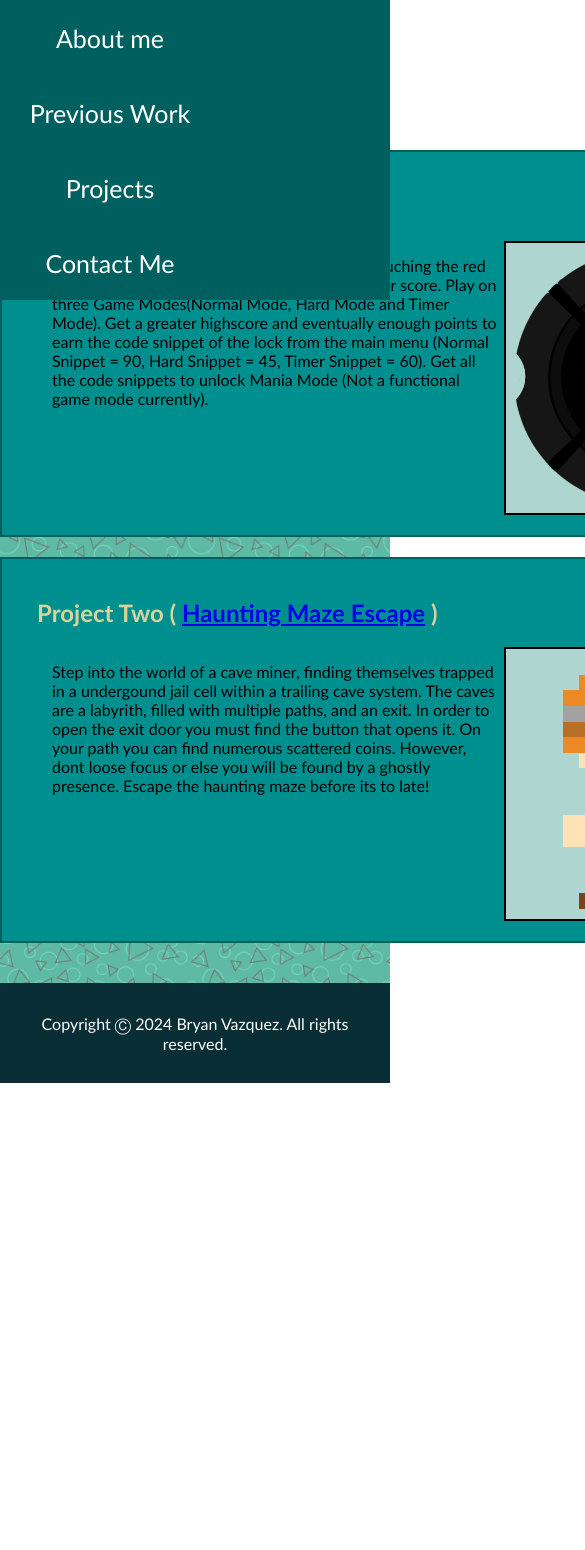
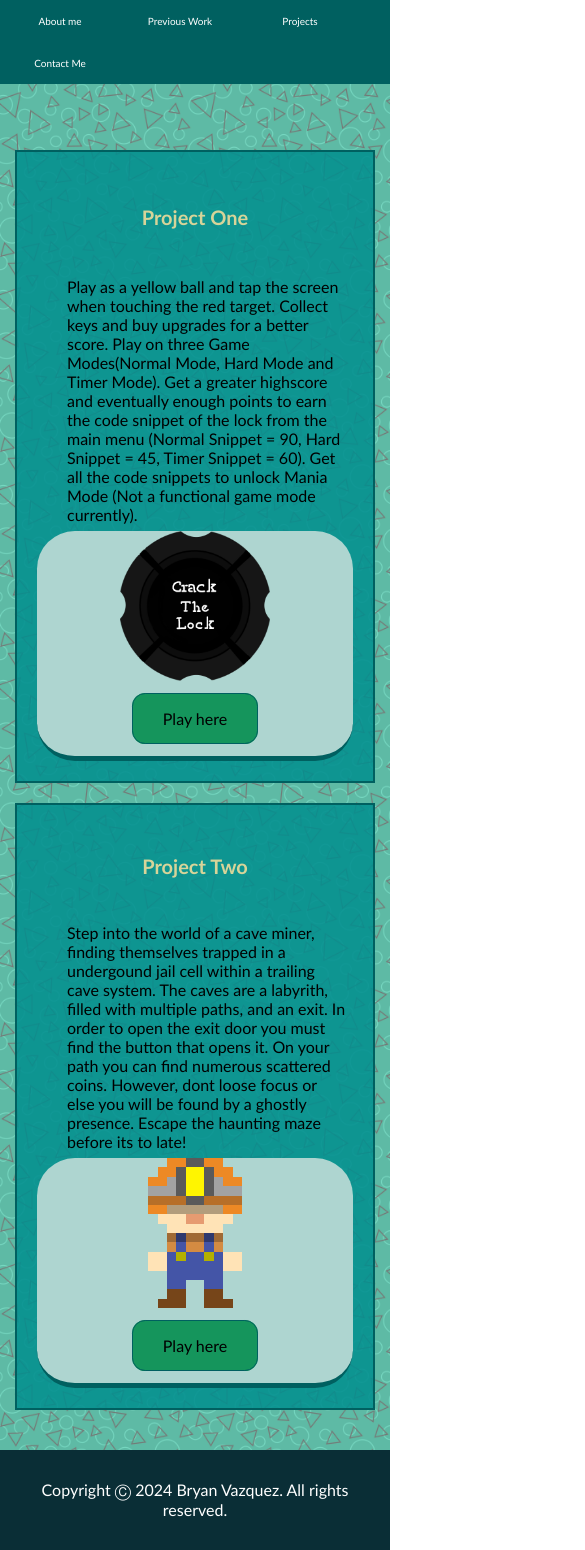
Before and after one commit to Wased20773/My-Website, a plain HTML site: page html/projects.html in a window 390 px wide. Shown: the top 1550 px of the page, 585 px wide, since content can reach past the window. Before the commit the page ends 1083 px from the top, so only its background shows below. Drawn offline with Linux system fonts and the light colour scheme.

Commit message:
Update: Re-designed the Projects page. Also, added some tablet friendly sizes to some pages, not all

```diff
--- a/html/projects.html
+++ b/html/projects.html
@@ -12,63 +12,67 @@
       <div id="divider-to-nav">
         <nav class="nav-container"></nav>
       </div>
-
-      <section class="project-container">
-        <!-- add image here -->
-        <h1 class="project-header1-left">
-          Project One (
-          <a href="https://slimsypanda64.itch.io/crack-the-lock"
-            >Crack The Lock</a
-          >
-          )
-        </h1>
-        <article class="article-spacing-left">
-          Play as a yellow ball and tap the screen when touching the red target.
-          Collect keys and buy upgrades for a better score. Play on three Game
-          Modes(Normal Mode, Hard Mode and Timer Mode). Get a greater highscore
-          and eventually enough points to earn the code snippet of the lock from
-          the main menu (Normal Snippet = 90, Hard Snippet = 45, Timer Snippet =
-          60). Get all the code snippets to unlock Mania Mode (Not a functional
-          game mode currently).
+      <div class="mobile-spacing">
+        <section class="game-card">
+          <h1 class="project-header">Project One</h1>
+          <article class="article-spacing">
+            <p>
+              Play as a yellow ball and tap the screen when touching the red
+              target. Collect keys and buy upgrades for a better score. Play on
+              three Game Modes(Normal Mode, Hard Mode and Timer Mode). Get a
+              greater highscore and eventually enough points to earn the code
+              snippet of the lock from the main menu (Normal Snippet = 90, Hard
+              Snippet = 45, Timer Snippet = 60). Get all the code snippets to
+              unlock Mania Mode (Not a functional game mode currently).
+            </p>
           </article>
-        <div class="project-image">
+          <div class="game-container">
             <img
               src="../images/Projects/wigget.jpg"
-            width="250"
-            height="250"
-            alt="Crack The Lock Game Icon"
-          />
+              width="150"
+              height="150"
+              alt="Crack The Lock game icon" />
+            <div>
+              <a
+                class="game-button-link"
+                href="https://slimsypanda64.itch.io/crack-the-lock"
+                >Play here</a
+              >
+            </div>
           </div>
         </section>
-      <section class="project-container">
-        <!-- add image here -->
-        <h1 class="project-header1-left">
-          Project Two (
-          <a href="https://slimsypanda64.itch.io/haunting-maze-escape"
-            >Haunting Maze Escape</a
-          >
-          )
-        </h1>
-        <article class="article-spacing-left">
-          Step into the world of a cave miner, finding themselves trapped in a
-          undergound jail cell within a trailing cave system. The caves are a
-          labyrith, filled with multiple paths, and an exit. In order to open
-          the exit door you must find the button that opens it. On your path you
-          can find numerous scattered coins. However, dont loose focus or else
-          you will be found by a ghostly presence. Escape the haunting maze
-          before its to late!
+      </div>
+      <div class="mobile-spacing">
+        <section class="game-card">
+          <h1 class="project-header">Project Two</h1>
+          <article class="article-spacing">
+            <p>
+              Step into the world of a cave miner, finding themselves trapped in
+              a undergound jail cell within a trailing cave system. The caves
+              are a labyrith, filled with multiple paths, and an exit. In order
+              to open the exit door you must find the button that opens it. On
+              your path you can find numerous scattered coins. However, dont
+              loose focus or else you will be found by a ghostly presence.
+              Escape the haunting maze before its to late!
+            </p>
           </article>
-        <div class="project-image">
+          <div class="game-container">
             <img
               class="pixelated-cover-art"
               src="../images/Projects/CharacterSprite1_Miner.png"
-            height="250"
-            width="250"
-            alt="Haunting Maze Escape Game Icon"
-          />
+              width="150"
+              height="150"
+              alt="Haunting Maze Escape game icon" />
+            <div>
+              <a
+                class="game-button-link"
+                href="https://slimsypanda64.itch.io/haunting-maze-escape"
+                >Play here</a
+              >
+            </div>
           </div>
         </section>
-
+      </div>
       <div id="divider-to-footer"></div>
     </div>
     <!-- Below here goes to the bottom of the page (meant for footer only) -->
--- a/style/styles.css
+++ b/style/styles.css
@@ -1,5 +1,5 @@
 /* Mobile view = 414px by 720px */
-/* Tablet view = 600px by 720px */
+/* Tablet view = 800px by 720px */
 /* Large view = 1024px by 720px */
 
 * {
@@ -108,7 +108,47 @@ body {
   transition: 0.5s;
 }
 
-/* Mobile view */
+/* Tablet view */
+@media (max-width: 1024px) and (min-width: 800px) {
+  #divider-to-nav {
+    /* overflow: auto; */
+    height: 100px;
+    /* background-color: red; for seeing how much spacing we have */
+  }
+
+  .nav-container {
+    display: flex;
+    align-items: center;
+    justify-content: center;
+  }
+
+  .nav-list-item {
+    margin: 8px;
+    width: 150px;
+  }
+
+  .nav-link {
+    font-size: 20px;
+    padding: 0.35em;
+    transition: none;
+  }
+
+  .nav-link:hover {
+    transition: none;
+  }
+}
+
+/* mobile view */
+
+@media (max-width: 599px) {
+  .nav-link {
+    font-size: 10px;
+  }
+
+  .nav-list-item {
+    width: 100px;
+  }
+}
 
 /* ------------------------ */
 
@@ -138,7 +178,19 @@ body {
   /* background-color: red; for seeing how much spacing we have*/
 }
 
-/* Mobile view */
+/* Tablet view */
+@media (max-width: 1024px) and (min-width: 800px) {
+  #footer {
+    height: 80px;
+    margin-top: -80px;
+  }
+
+  #divider-to-footer {
+    /* overflow: auto; */
+    height: 100px;
+    /* background-color: red; */
+  }
+}
 
 /* ------------------------ */
 
@@ -154,14 +206,14 @@ body {
   border: 10px dotted var(--Cat-Poly-Green);
   border-radius: 100%;
   padding: 10px;
-  margin-left: 50px;
+  margin-left: 20px;
 }
 
 .autobiography-container {
   display: flex;
   padding: 0 20px;
-  min-width: 550px;
-  max-width: 550px;
+  min-width: 500px;
+  max-width: 500px;
   align-items: center;
   justify-content: center;
   text-align: center;
@@ -171,25 +223,51 @@ body {
 .header1-about-me {
   margin: 0 20px 20px 20px;
   padding-bottom: 20px;
-  border-bottom: 2px solid rgb(17, 17, 17);
-  width: 350px;
-  font-size: 47px;
+  border-bottom: 2px solid black;
+  font-size: 45px;
   color: var(--Vanilla);
 }
 
 .about-me {
-  font-size: 25px;
+  font-size: 22px;
+}
+
+/* Tablet view */
+
+@media (max-width: 1024px) and (min-width: 800px) {
+  .profile-picture {
+    border: 8px dotted var(--Cat-Poly-Green);
+    padding: 8px;
+    margin-left: 16px;
+    width: 300px;
+    height: 300px;
+  }
+
+  .autobiography-container {
+    padding: 0 10px;
+    min-width: 350px;
+    max-width: 350px;
+  }
+
+  .header1-about-me {
+    margin: 0 18px 18px 18px;
+    padding-bottom: 18px;
+    border-bottom: 2px solid black;
+    font-size: 38px;
+    color: var(--Vanilla);
+  }
+
+  .about-me {
+    font-size: 17px;
+  }
 }
 
 /* For Previous Work */
 
 .resume-info-container {
-  display: grid;
-  grid-template-rows: 1fr;
-  grid-template-columns: 1fr 1fr;
   margin: 0 auto;
-  max-width: 500px;
-  min-width: 500px;
+  max-width: 600px;
+  min-width: 600px;
 }
 
 /* .resume-info {
@@ -198,31 +276,33 @@ body {
 
 #ordered-list-modified {
   list-style-position: inside;
+
+  margin: 0 0 20px 35px;
 }
 
 /* For Projects page */
 
-.project-container {
+.game-card {
   display: grid;
   /* justify-items: left; */
   grid-template-columns: 2fr 1fr;
-  grid-template-rows: 1fr 4fr;
+  grid-template-rows: 1fr 3fr;
   margin: 0 auto 20px;
   padding: 20px;
   border: 2px solid var(--Caribbean-Current);
-  background-color: var(--Dark-Cyan);
+  background-color: rgba(0, 143, 143, 0.85);
   max-width: 800px;
   min-width: 800px;
 }
 
-.project-header1-left {
+.project-header {
   margin-left: 15px;
   grid-column: span 2;
   align-content: center;
   color: var(--Vanilla);
 }
 
-.article-spacing-left {
+.article-spacing {
   margin: 15px 7px 7px 30px;
 }
 
@@ -235,10 +315,124 @@ body {
   padding: 10px;
 }
 
+.game-container {
+  border-bottom: 5px solid rgb(0, 96, 96);
+  background-color: var(--Light-Blue);
+  border-radius: 1cm;
+  display: grid;
+  grid-template-columns: 1fr;
+  grid-template-rows: 4fr 2fr;
+  align-items: center;
+  justify-items: center;
+  /* padding: 10px; */
+}
+
+.game-button-link {
+  border: 1px solid rgb(0, 96, 96);
+  border-radius: 0.35cm;
+  background-color: var(--Shamrock-Green);
+  padding: 15px 30px;
+  text-decoration: none;
+  color: black;
+}
+
 .pixelated-cover-art {
   image-rendering: pixelated;
   image-rendering: crisp-edges;
 }
+
+@media (max-width: 1024px) and (min-width: 800px) {
+  .game-card {
+    padding: 20px;
+    grid-template-rows: 0.85fr 4fr;
+    max-width: 700px;
+    min-width: 700px;
+  }
+
+  .project-header {
+    margin-left: 15px;
+    grid-column: span 2;
+    align-content: center;
+    color: var(--Vanilla);
+  }
+
+  .article-spacing {
+    margin: 15px 7px 7px 30px;
+  }
+
+  .project-image {
+    padding: 10px;
+  }
+
+  .project-image img {
+    width: 150px;
+    height: 150px;
+  }
+
+  .pixelated-cover-art {
+    image-rendering: pixelated;
+    image-rendering: crisp-edges;
+  }
+}
+
+@media (max-width: 800px) {
+  .mobile-spacing {
+    margin: 0 15px;
+  }
+
+  .game-card {
+    grid-template-columns: 1fr;
+    grid-template-rows: 1fr 1r 2fr 2fr;
+    padding: 20px;
+
+    max-width: 600px;
+    min-width: 300px;
+  }
+
+  .project-header {
+    margin-left: 0px;
+    font-size: 20px;
+    display: flex;
+    align-items: center;
+    justify-content: center;
+    grid-column: span 1;
+    color: var(--Vanilla);
+  }
+
+  .article-spacing {
+    margin: 15px 7px 7px 30px;
+  }
+
+  .project-image {
+    border: 2px solid black;
+    background-color: var(--Light-Blue);
+    padding: 10px;
+  }
+
+  .game-container {
+    border-bottom: 5px solid rgb(0, 96, 96);
+    background-color: var(--Light-Blue);
+    border-radius: 1cm;
+    display: grid;
+    align-items: center;
+    justify-items: center;
+  }
+
+  .game-button-link {
+    border: 1px solid rgb(0, 96, 96);
+    border-radius: 0.35cm;
+    background-color: var(--Shamrock-Green);
+    padding: 15px 30px;
+    text-decoration: none;
+    color: black;
+  }
+
+  .pixelated-cover-art {
+    image-rendering: pixelated;
+    image-rendering: crisp-edges;
+  }
+}
+
 /* For the Contact Me Form */
 
 .form {
```
Also changed, not shown: html/contact-me.html (+4 -7 lines), html/index.html (+1 -2 lines), html/previous-work.html (+9 -10 lines). Lines whose indentation alone changed are shown as unchanged.
